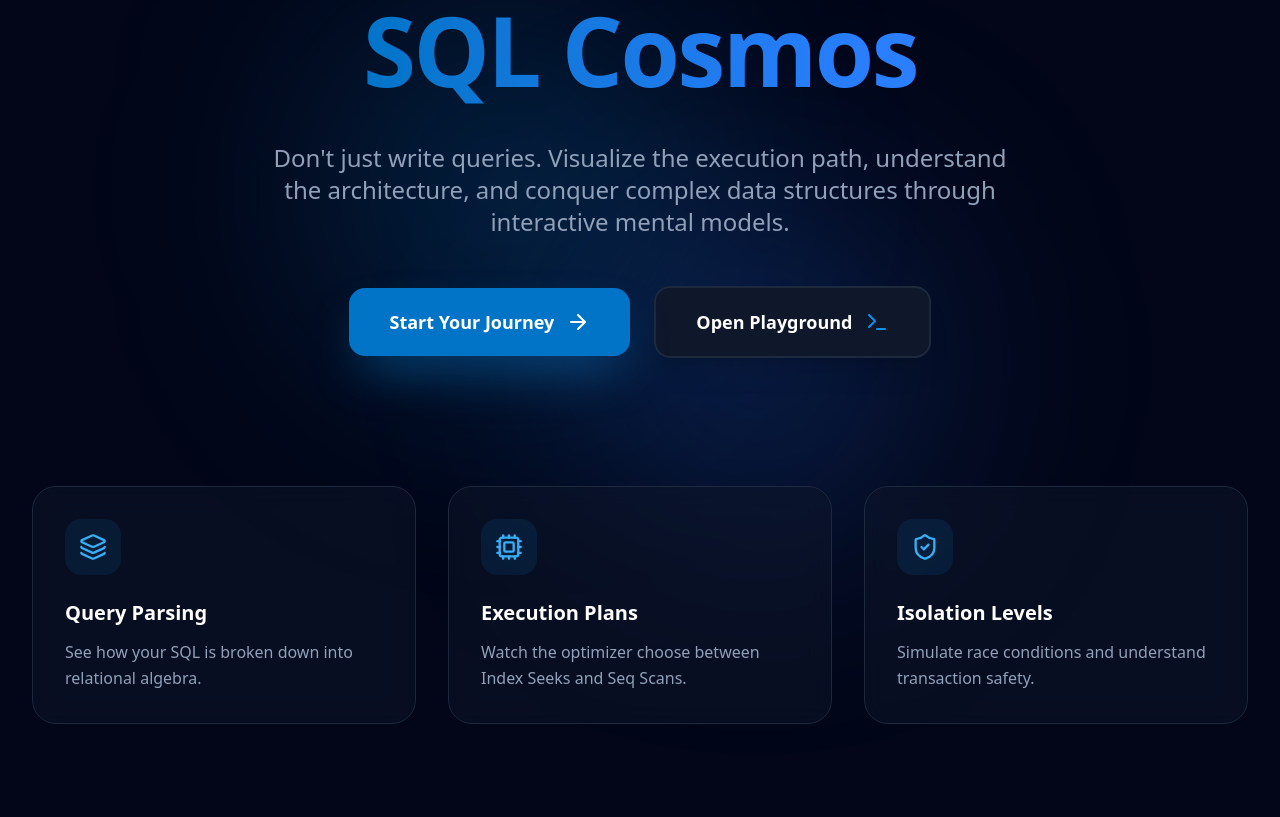
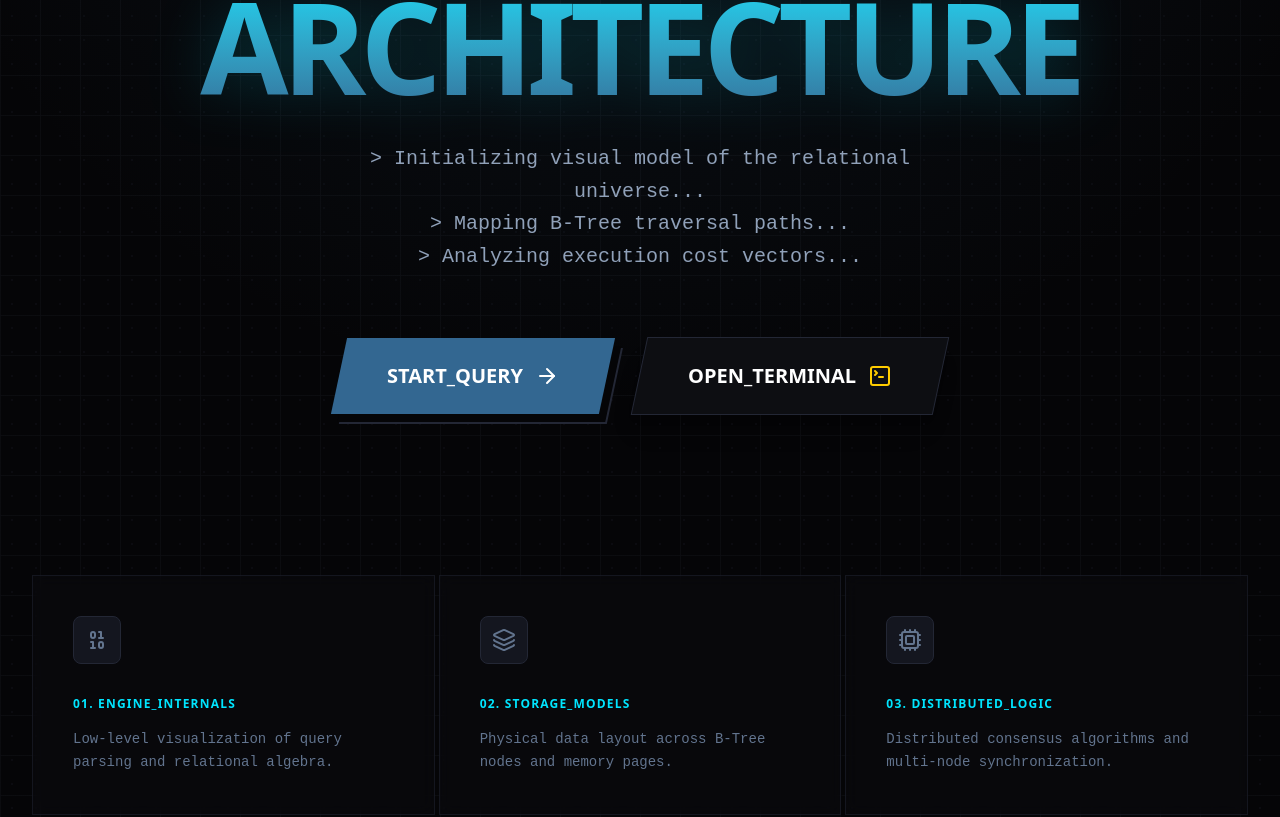
Before and after one commit to subhajitlucky/sqlviz, a React (Vite) app: page / in a window 1280 px wide. Shown: the part 365-1182 px from the top of the page. Built offline with nearby package versions, Linux system fonts and the light colour scheme.

Commit message:
design: pivot UI to professional industrial database aesthetic

```diff
--- a/src/index.css
+++ b/src/index.css
@@ -1,47 +1,56 @@
 @import "tailwindcss";
 
-@variant dark (&:where(.dark, .dark *));
+@theme {
+  --color-db-black: #050507;
+  --color-db-surface: #0d0e12;
+  --color-db-panel: #14161f;
+  --color-db-border: #232735;
 
-@theme {
-  --color-sapphire-50: #f0f7ff;
-  --color-sapphire-100: #e0effe;
-  --color-sapphire-200: #bae0fd;
-  --color-sapphire-300: #7cc9fb;
-  --color-sapphire-400: #36aff7;
-  --color-sapphire-500: #0c92eb;
-  --color-sapphire-600: #0174c8;
-  --color-sapphire-700: #025ba1;
-  --color-sapphire-800: #064d85;
-  --color-sapphire-900: #0b416f;
-  --color-sapphire-950: #07294a;
+  --color-sql-cyan: #00e5ff;
+  --color-sql-blue: #336791;
+  --color-sql-gold: #ffcc00;
+  --color-sql-green: #00ff9d;
+
+  --font-mono: "JetBrains Mono", "Fira Code", "IBM Plex Mono", monospace;
 }
 
 @layer base {
-  * {
-    @apply border-slate-200 dark:border-slate-800;
-  }
-
   body {
-    @apply antialiased transition-colors duration-300 bg-slate-50 text-slate-900 dark:bg-slate-950 dark:text-slate-100;
-    font-feature-settings: "rlig" 1, "calt" 1;
+    @apply bg-db-black text-slate-400 font-sans selection:bg-sql-cyan/30;
+    background-image:
+      radial-gradient(circle at 50% 0%, rgba(51, 103, 145, 0.15) 0%, transparent 50%),
+      linear-gradient(rgba(13, 14, 18, 0.8) 1px, transparent 1px),
+      linear-gradient(90deg, rgba(13, 14, 18, 0.8) 1px, transparent 1px);
+    background-size: 100% 100%, 40px 40px, 40px 40px;
   }
 }
 
-@keyframes blob {
-  0% { transform: translate(0px, 0px) scale(1); }
-  33% { transform: translate(30px, -50px) scale(1.1); }
-  66% { transform: translate(-20px, 20px) scale(0.9); }
-  100% { transform: translate(0px, 0px) scale(1); }
+@layer components {
+  .db-glass {
+    @apply bg-db-surface/80 backdrop-blur-md border border-db-border rounded-xl shadow-2xl;
+  }
+
+  .db-terminal {
+    @apply bg-black/60 font-mono border border-db-border rounded-lg overflow-hidden relative;
+  }
+
+  .sql-syntax-keyword { @apply text-sql-cyan font-black; }
+  .sql-syntax-string { @apply text-sql-green; }
+  .sql-syntax-func { @apply text-sql-gold; }
 }
 
-.animate-blob {
-  animation: blob 7s infinite;
+/* CRT Scanline Effect for Terminal Feel */
+.db-terminal::after {
+  content: " ";
+  display: block;
+  position: absolute;
+  top: 0;
+  left: 0;
+  bottom: 0;
+  right: 0;
+  background: linear-gradient(rgba(18, 16, 16, 0) 50%, rgba(0, 0, 0, 0.1) 50%),
+              linear-gradient(90deg, rgba(255, 0, 0, 0.03), rgba(0, 255, 0, 0.01), rgba(0, 0, 128, 0.03));
+  z-index: 2;
+  background-size: 100% 3px, 3px 100%;
+  pointer-events: none;
 }
-
-.animation-delay-2000 {
-  animation-delay: 2s;
-}
-
-.animation-delay-4000 {
-  animation-delay: 4s;
-}
--- a/src/pages/Home.jsx
+++ b/src/pages/Home.jsx
@@ -1,15 +1,12 @@
 import React from 'react';
 import { motion } from 'framer-motion';
 import { Link } from 'react-router-dom';
-import { Database, Zap, ArrowRight, Layers, Cpu, Share2, Terminal, Sparkles, ShieldCheck, Box } from 'lucide-react';
+import { Database, Zap, ArrowRight, Layers, Cpu, ShieldCheck, Terminal, Sparkles, Binary, TerminalSquare } from 'lucide-react';
 
 const Home = () => {
   const containerVariants = {
     hidden: { opacity: 0 },
-    visible: {
-      opacity: 1,
-      transition: { staggerChildren: 0.1, delayChildren: 0.3 }
-    }
+    visible: { opacity: 1, transition: { staggerChildren: 0.1, delayChildren: 0.3 } }
   };
 
   const itemVariants = {
@@ -18,82 +15,88 @@ const Home = () => {
   };
 
   return (
-    <div className="flex-grow relative flex flex-col items-center justify-center overflow-hidden">
-      {/* Dynamic Background Elements */}
-      <div className="absolute inset-0 z-0 pointer-events-none">
-        <div className="absolute top-1/4 left-1/4 w-96 h-96 bg-sapphire-500/10 dark:bg-sapphire-500/20 rounded-full blur-[120px] animate-blob" />
-        <div className="absolute bottom-1/4 right-1/4 w-96 h-96 bg-blue-500/10 dark:bg-blue-500/20 rounded-full blur-[120px] animate-blob animation-delay-2000" />
+    <div className="flex-grow relative flex flex-col items-center justify-center overflow-hidden py-20">
+      {/* Structural Data Grid Background */}
+      <div className="absolute inset-0 z-0 opacity-20 pointer-events-none overflow-hidden">
+        <div className="absolute top-0 left-0 w-full h-full bg-[radial-gradient(#232735_1px,transparent_1px)] [background-size:24px_24px]" />
       </div>
 
-      <div className="max-w-7xl mx-auto px-4 sm:px-6 lg:px-8 py-24 relative z-10">
+      <div className="max-w-7xl mx-auto px-4 sm:px-6 lg:px-8 relative z-10">
         <motion.div
           className="text-center"
           variants={containerVariants}
           initial="hidden"
           animate="visible"
         >
-          {/* Badge */}
-          <motion.div variants={itemVariants} className="inline-flex items-center space-x-2 px-3 py-1 rounded-full bg-sapphire-100 dark:bg-sapphire-900/30 border border-sapphire-200 dark:border-sapphire-800 text-sapphire-700 dark:text-sapphire-300 text-xs font-bold uppercase tracking-widest mb-8">
-            <Sparkles className="w-3 h-3" />
-            <span>The Future of SQL Learning</span>
+          {/* System Status Badge */}
+          <motion.div variants={itemVariants} className="inline-flex items-center space-x-3 px-4 py-1.5 rounded-full bg-db-surface border border-db-border text-sql-cyan text-[10px] font-black uppercase tracking-[0.2em] mb-12 shadow-[0_0_15px_rgba(0,229,255,0.1)]">
+            <span className="w-2 h-2 rounded-full bg-sql-green animate-pulse" />
+            <span>Connection Established: Cluster_Alpha</span>
           </motion.div>
 
-          {/* Hero Title */}
+          {/* Core Title */}
           <motion.h1
             variants={itemVariants}
-            className="text-5xl md:text-8xl font-black tracking-tight text-slate-900 dark:text-white leading-tight mb-8"
+            className="text-6xl md:text-9xl font-black tracking-tighter text-white leading-[0.9] mb-10"
           >
-            Master the <br />
-            <span className="bg-gradient-to-r from-sapphire-600 to-blue-500 bg-clip-text text-transparent">
-              SQL Cosmos
+            THE DATA <br />
+            <span className="text-transparent bg-clip-text bg-gradient-to-b from-sql-cyan to-sql-blue drop-shadow-[0_0_30px_rgba(0,229,255,0.2)]">
+              ARCHITECTURE
             </span>
           </motion.h1>
 
-          {/* Description */}
+          {/* Monospace Description */}
           <motion.p
             variants={itemVariants}
-            className="text-xl md:text-2xl text-slate-600 dark:text-slate-400 max-w-3xl mx-auto mb-12 font-medium"
+            className="text-lg md:text-xl text-slate-400 max-w-2xl mx-auto mb-16 font-mono leading-relaxed"
           >
-            Don't just write queries. Visualize the execution path, understand the architecture, and conquer complex data structures through interactive mental models.
+            &gt; Initializing visual model of the relational universe... <br />
+            &gt; Mapping B-Tree traversal paths... <br />
+            &gt; Analyzing execution cost vectors...
           </motion.p>
 
-          {/* Action Buttons */}
+          {/* Industrial Action Buttons */}
           <motion.div
             variants={itemVariants}
-            className="flex flex-col sm:flex-row items-center justify-center gap-6"
+            className="flex flex-col sm:flex-row items-center justify-center gap-8"
           >
             <Link
               to="/path"
-              className="group relative px-10 py-5 bg-sapphire-600 hover:bg-sapphire-700 text-white rounded-2xl font-black text-lg flex items-center transition-all transform hover:scale-105 shadow-2xl shadow-sapphire-500/40"
+              className="group relative px-12 py-6 bg-sql-blue hover:bg-sql-cyan text-white rounded-none skew-x-[-12deg] font-black text-xl flex items-center transition-all shadow-[8px_8px_0_0_#050507,10px_10px_0_0_#232735]"
             >
-              Start Your Journey
-              <ArrowRight className="ml-3 w-6 h-6 group-hover:translate-x-1 transition-transform" />
+              <span className="skew-x-[12deg] flex items-center">
+                START_QUERY
+                <ArrowRight className="ml-3 w-6 h-6 group-hover:translate-x-2 transition-transform" />
+              </span>
             </Link>
+
             <Link
               to="/playground"
-              className="px-10 py-5 bg-white dark:bg-slate-900 hover:bg-slate-50 dark:hover:bg-slate-800 text-slate-900 dark:text-white rounded-2xl font-black text-lg flex items-center transition-all border-2 border-slate-200 dark:border-slate-800 shadow-xl transform hover:scale-105"
+              className="px-12 py-6 bg-db-surface hover:bg-db-panel text-white rounded-none skew-x-[-12deg] font-black text-xl flex items-center transition-all border border-db-border shadow-xl group"
             >
-              Open Playground
-              <Terminal className="ml-3 w-6 h-6 text-sapphire-500" />
+              <span className="skew-x-[12deg] flex items-center">
+                OPEN_TERMINAL
+                <TerminalSquare className="ml-3 w-6 h-6 text-sql-gold group-hover:rotate-12 transition-transform" />
+              </span>
             </Link>
           </motion.div>
 
-          {/* Features Grid */}
+          {/* Technical Specs Grid */}
           <motion.div
             variants={itemVariants}
-            className="mt-32 grid grid-cols-1 md:grid-cols-3 gap-8"
+            className="mt-40 grid grid-cols-1 md:grid-cols-3 gap-1"
           >
             {[
-              { icon: Layers, title: "Query Parsing", desc: "See how your SQL is broken down into relational algebra." },
-              { icon: Cpu, title: "Execution Plans", desc: "Watch the optimizer choose between Index Seeks and Seq Scans." },
-              { icon: ShieldCheck, title: "Isolation Levels", desc: "Simulate race conditions and understand transaction safety." }
+              { icon: Binary, title: "01. ENGINE_INTERNALS", desc: "Low-level visualization of query parsing and relational algebra." },
+              { icon: Layers, title: "02. STORAGE_MODELS", desc: "Physical data layout across B-Tree nodes and memory pages." },
+              { icon: Cpu, title: "03. DISTRIBUTED_LOGIC", desc: "Distributed consensus algorithms and multi-node synchronization." }
             ].map((feature, i) => (
-              <div key={i} className="p-8 rounded-3xl bg-white/50 dark:bg-slate-900/50 backdrop-blur-md border border-slate-200 dark:border-slate-800 text-left hover:border-sapphire-500 transition-colors group">
-                <div className="w-14 h-14 rounded-2xl bg-sapphire-500/10 flex items-center justify-center mb-6 group-hover:bg-sapphire-500 group-hover:text-white transition-all">
-                  <feature.icon className="w-7 h-7 text-sapphire-600 dark:text-sapphire-400 group-hover:text-inherit" />
+              <div key={i} className="p-10 bg-db-surface/40 backdrop-blur-sm border border-db-border/50 text-left hover:bg-db-panel/60 transition-all group">
+                <div className="w-12 h-12 rounded-lg bg-db-panel flex items-center justify-center mb-8 border border-db-border group-hover:border-sql-cyan transition-colors">
+                  <feature.icon className="w-6 h-6 text-slate-500 group-hover:text-sql-cyan transition-colors" />
                 </div>
-                <h3 className="text-xl font-bold text-slate-900 dark:text-white mb-3">{feature.title}</h3>
-                <p className="text-slate-600 dark:text-slate-400 leading-relaxed">{feature.desc}</p>
+                <h3 className="text-xs font-black text-sql-cyan mb-4 tracking-widest">{feature.title}</h3>
+                <p className="text-slate-500 text-sm leading-relaxed font-mono">{feature.desc}</p>
               </div>
             ))}
           </motion.div>
```
